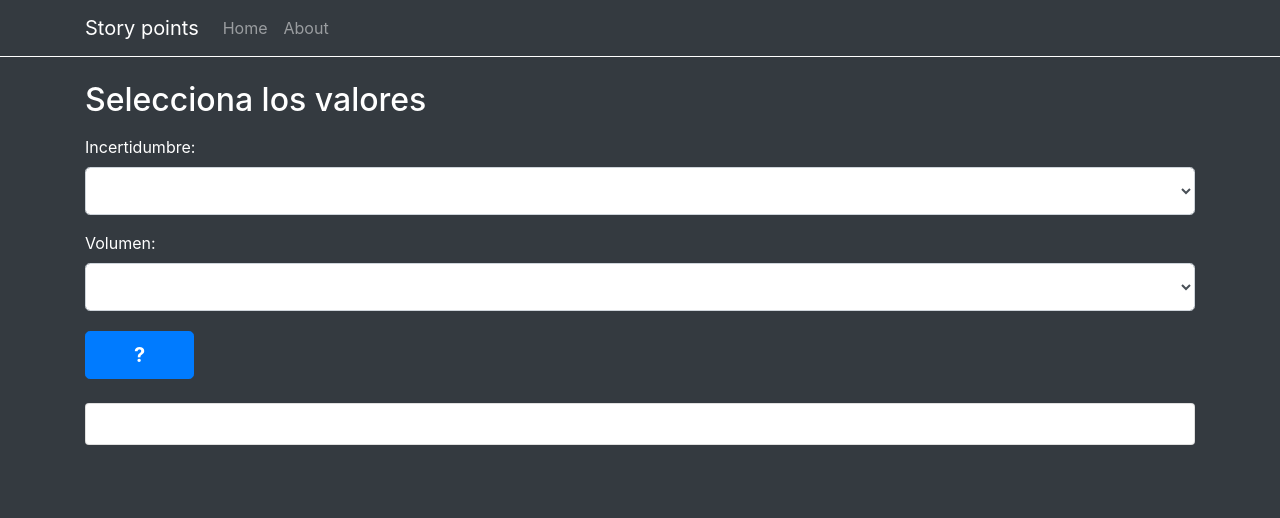
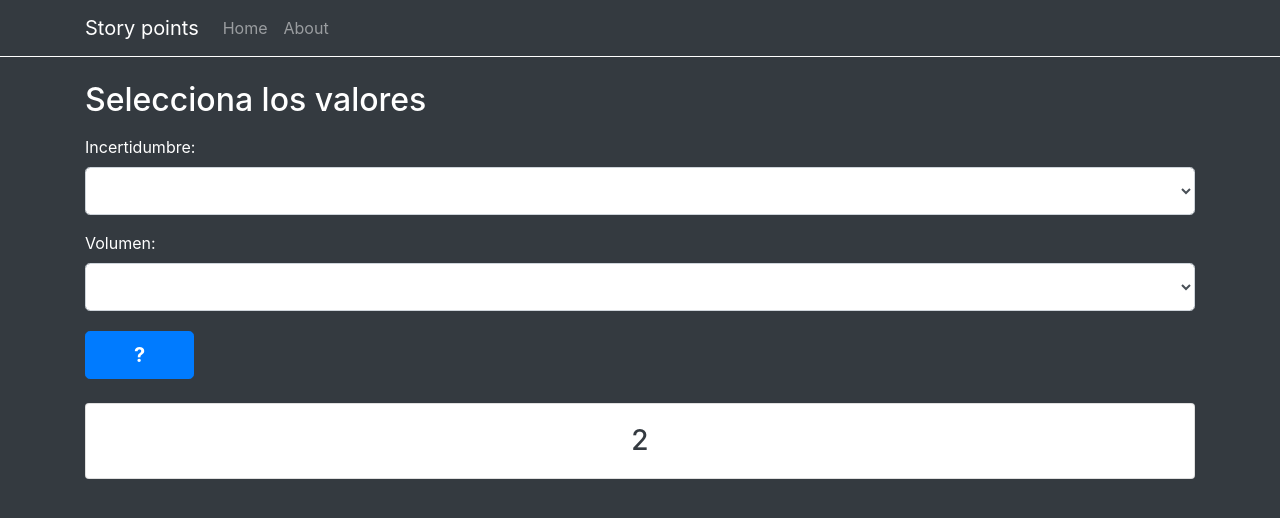
Before and after one commit to didaquis/story-points, a Vue app: page / in a window 1280 px wide. Shown: the top 518 px of the page. Built offline with nearby package versions, Linux system fonts and the light colour scheme.

Commit message:
Passing data to resul

```diff
--- a/src/views/Home.vue
+++ b/src/views/Home.vue
@@ -2,7 +2,7 @@
 	<div>
 		<Title text="Selecciona los valores"/>
 		<EstimationForm />
-		<EstimationResultBox />
+		<EstimationResultBox :estimation-value="estimationResult" />
 	</div>
 </template>
 
@@ -17,6 +17,11 @@ export default {
 		Title,
 		EstimationForm,
 		EstimationResultBox,
+	},
+	data() {
+		return {
+			estimationResult: 2
+		}
 	}
 }
 </script>
```
